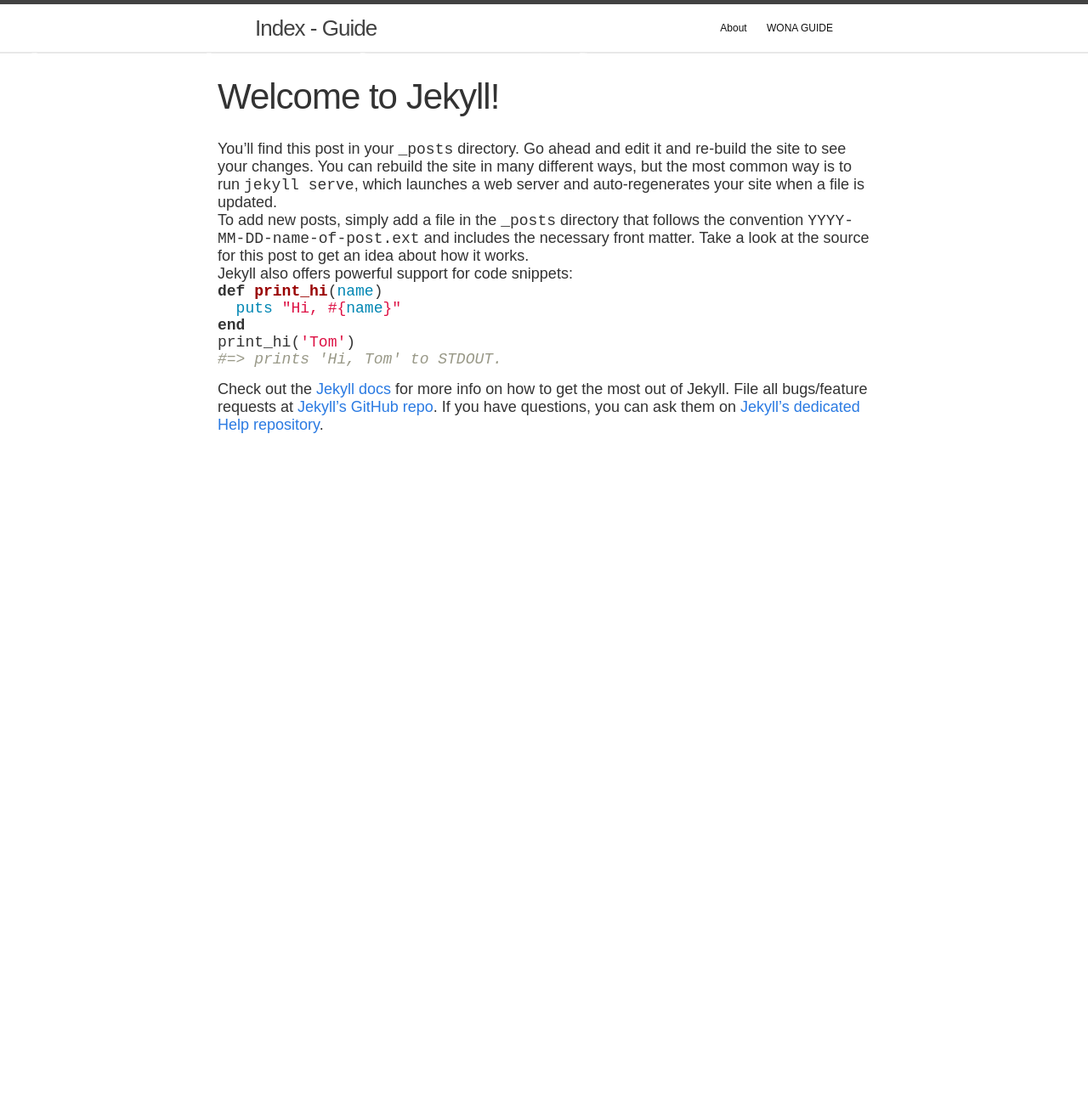
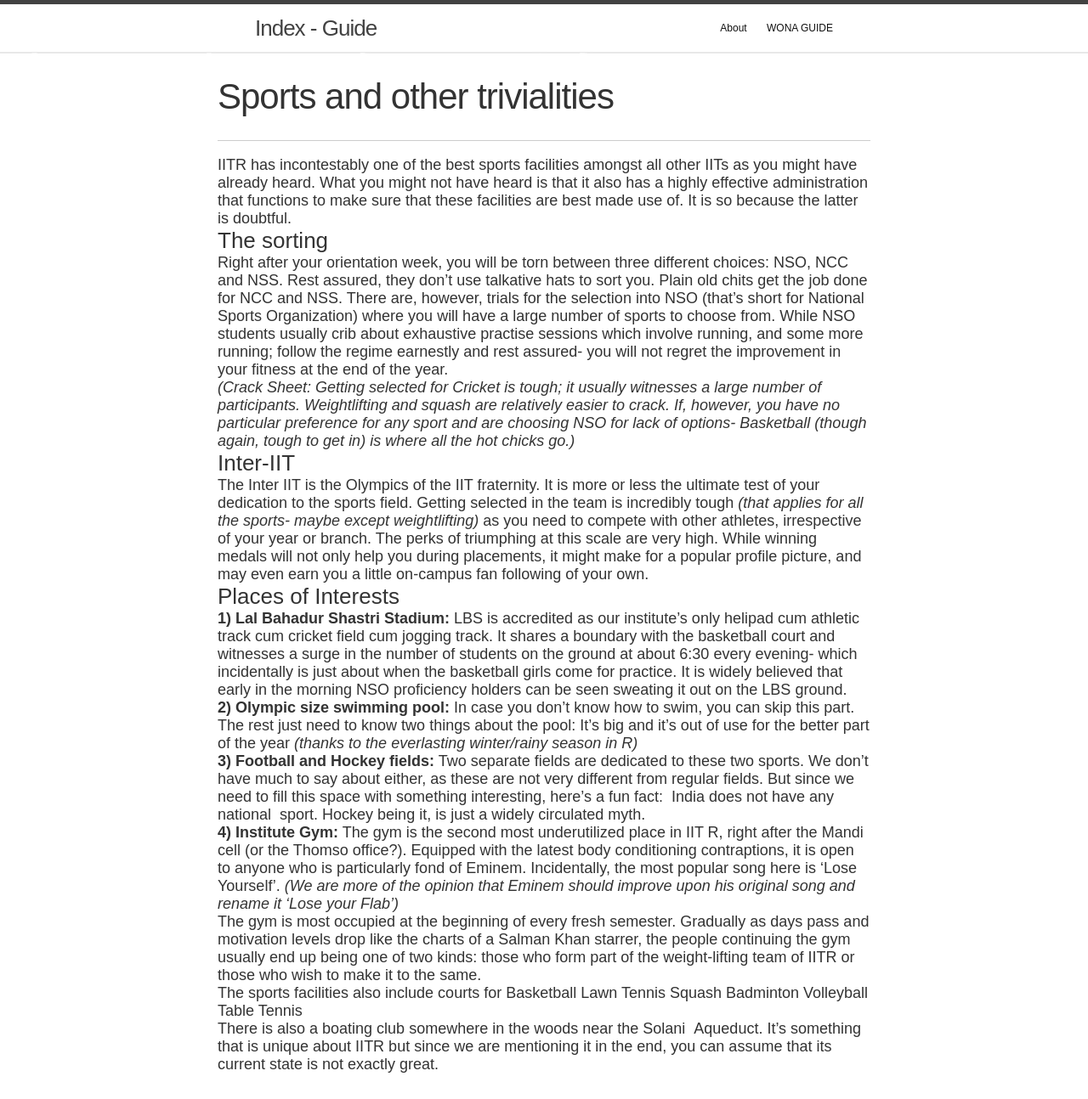
Before and after one commit to ankg/TheFreshmenGuide-WONA, a Jekyll site: the page built from _posts/2015-06-26-sports.markdown, in a window 1280 px wide. Shown: the whole page at 85% size. Built offline with Jekyll 4.4.1, drawn with Linux system fonts in a browser that asks for light colours; before the commit the page ends 962 px from its top, so only the background shows below that.

```diff
--- a/_posts/2015-06-26-sports.markdown
+++ b/_posts/2015-06-26-sports.markdown
@@ -1,27 +1,43 @@
 ---
 layout: post
-title:  "Welcome to Jekyll!"
+title:  "Sports and other trivialities"
 date:   2015-06-26 12:28:01
 categories: [jekyll, update, section]
-excerpt: It works!
-class: ch-img-1
+excerpt: IITR has incontestably one of the best sports facilities amongst all other IITs as you might have already heard.
+class: ch-img-9
 ---
-You’ll find this post in your `_posts` directory. Go ahead and edit it and re-build the site to see your changes. You can rebuild the site in many different ways, but the most common way is to run `jekyll serve`, which launches a web server and auto-regenerates your site when a file is updated.
+---------------------------------------------
 
-To add new posts, simply add a file in the `_posts` directory that follows the convention `YYYY-MM-DD-name-of-post.ext` and includes the necessary front matter. Take a look at the source for this post to get an idea about how it works.
+IITR has incontestably one of the best sports facilities amongst all other IITs as you might have already heard. What you might not have heard is that it also has a highly effective administration that functions to make sure that these facilities are best made use of. It is so because the latter is doubtful.
 
-Jekyll also offers powerful support for code snippets:
+###The sorting
 
-{% highlight ruby %}
-def print_hi(name)
-  puts "Hi, #{name}"
-end
-print_hi('Tom')
-#=> prints 'Hi, Tom' to STDOUT.
-{% endhighlight %}
+Right after your orientation week, you will be torn between three different choices: NSO, NCC and NSS. Rest assured, they don’t use talkative hats to sort you. Plain old chits get the job done for NCC and NSS. There are, however, trials for the selection into NSO (that’s short for National Sports Organization) where you will have a large number of sports to choose from. While NSO students usually crib about exhaustive practise sessions which involve running, and some more running; follow the regime earnestly and rest assured- you will not regret the improvement in your fitness at the end of the year.
 
-Check out the [Jekyll docs][jekyll] for more info on how to get the most out of Jekyll. File all bugs/feature requests at [Jekyll’s GitHub repo][jekyll-gh]. If you have questions, you can ask them on [Jekyll’s dedicated Help repository][jekyll-help].
+_(Crack Sheet: Getting selected for Cricket is tough; it usually witnesses a large number of participants. Weightlifting and squash are relatively easier to crack. If, however, you have no particular preference for any sport and are choosing NSO for lack of options- Basketball (though again, tough to get in) is where all the hot chicks go.)_
 
-[jekyll]:      http://jekyllrb.com
-[jekyll-gh]:   https://github.com/jekyll/jekyll
-[jekyll-help]: https://github.com/jekyll/jekyll-help
+###Inter-IIT
+
+The Inter IIT is the Olympics of the IIT fraternity. It is more or less the ultimate test of your dedication to the sports field. Getting selected in the team is incredibly tough _(that applies for all the sports- maybe except weightlifting)_ as you need to compete with other athletes, irrespective of your year or branch. The perks of triumphing at this scale are very high. While winning medals will not only help you during placements, it might make for a popular profile picture, and may even earn you a little on-campus fan following of your own.
+
+###Places of Interests
+
+__1) Lal Bahadur Shastri Stadium:__ LBS is accredited as our institute’s only helipad cum athletic track cum cricket field cum jogging track. It shares a boundary with the basketball court and witnesses a surge in the number of students on the ground at about 6:30 every evening- which incidentally is just about when the basketball girls come for practice. It is widely believed that early in the morning NSO proficiency holders can be seen sweating it out on the LBS ground.
+
+__2) Olympic size swimming pool:__ In case you don’t know how to swim, you can skip this part. The rest just need to know two things about the pool: It’s big and it’s out of use for the better part of the year _(thanks to the everlasting winter/rainy season in R)_
+
+__3) Football and Hockey fields:__ Two separate fields are dedicated to these two sports. We don’t have much to say about either, as these are not very different from regular fields. But since we need to fill this space with something interesting, here’s a fun fact:  India does not have any national  sport. Hockey being it, is just a widely circulated myth.
+
+__4) Institute Gym:__ The gym is the second most underutilized place in IIT R, right after the Mandi cell (or the Thomso office?). Equipped with the latest body conditioning contraptions, it is open to anyone who is particularly fond of Eminem. Incidentally, the most popular song here is ‘Lose Yourself’. _(We are more of the opinion that Eminem should improve upon his original song and rename it ‘Lose your Flab’)_
+
+The gym is most occupied at the beginning of every fresh semester. Gradually as days pass and motivation levels drop like the charts of a Salman Khan starrer, the people continuing the gym usually end up being one of two kinds: those who form part of the weight-lifting team of IITR or those who wish to make it to the same.
+
+The sports facilities also include courts for
+Basketball
+Lawn Tennis
+Squash
+Badminton
+Volleyball
+Table Tennis
+
+There is also a boating club somewhere in the woods near the Solani  Aqueduct. It’s something that is unique about IITR but since we are mentioning it in the end, you can assume that its current state is not exactly great.
--- a/css/style2.css
+++ b/css/style2.css
@@ -29,6 +29,19 @@
 .ch-img-7 {
 	background-image: url(../images/research.jpg);
 	background-position: 30% 30%;
+}
+
+.ch-img-9 {
+	background-image: url(../images/sports.jpg);
+	background-position: 30% 30%;
+}
+.ch-img-10 {
+	background-image: url(../images/placements.jpg);
+	background-position: 0% -100px;
+}
+.ch-img-14 {
+	background-image: url(../images/dictionary.jpg);
+
 }
 
 .ch-info {
```
Also changed, not shown: _posts/2015-06-26-dictionary.markdown (added, +311 -0 lines), _posts/2015-06-26-placements.markdown (added, +30 -0 lines), images/dictionary.jpg (added), images/placements.jpg (added), images/sports.jpg (added).
